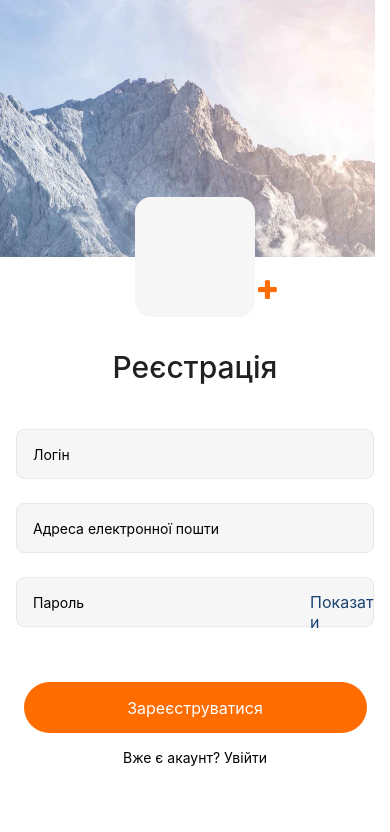
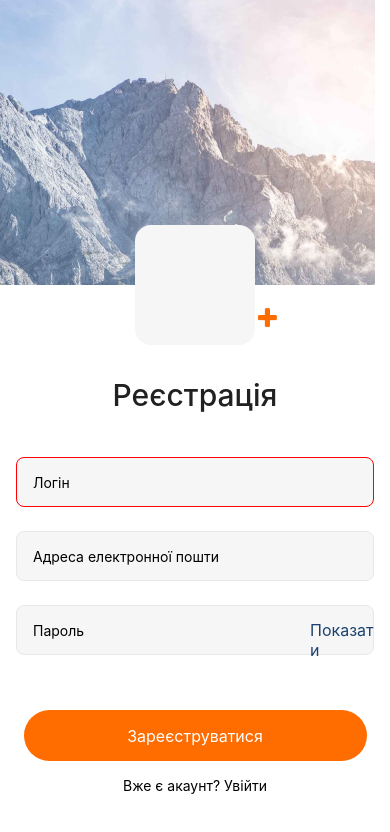
Before and after one commit to Stas-0k/AwesomeProject-react_native, a React Native app: screen / in a window 390 px wide. Shown: the top 832 px of the page. Built offline with nearby package versions, Linux system fonts and the light colour scheme.

Commit message:
commit
commit

```diff
--- a/App.js
+++ b/App.js
@@ -6,27 +6,46 @@ import {
   Text,
   TextInput,
   View,
-  YellowBox,
+  KeyboardAvoidingView,
+  Platform,
+  TouchableWithoutFeedback,
+  Keyboard,
 } from "react-native";
-import React from "react";
-import Icon from 'react-native-vector-icons/FontAwesome';
-
-
+import React, { useState } from "react";
+import Icon from "react-native-vector-icons/FontAwesome";
 
 export default function App() {
+  const [value, setValue] = useState("");
+  const [focus, setFocus] = useState(true)
+  const inputHandler = (text) => setValue(text);
 
+  const handleFocus = () => setFocus( true)
+
+ const handleBlur = () => setFocus( false)
 
   return (
-    <View style={styles.container}>
+    <TouchableWithoutFeedback onPress={Keyboard.dismiss}>
+      <View style={styles.container} >
         <ImageBackground
           source={require("./PhotoBG.png")}
           resizeMode="cover"
           style={styles.image}
         >
-        <View style={styles.regContainer}>
+          <KeyboardAvoidingView style={styles.regContainer} behavior={Platform.OS == "ios" ? "padding" : "height"}>
             <View style={styles.photoCont}></View>
             <Text style={styles.header}>Реєстрація</Text>
-          <TextInput style={styles.input} placeholder="Логін" />
+
+            <TextInput
+              style={[styles.input, {
+                borderColor: focus ? 'red' : 'black',
+              }]}
+              placeholder="Логін"
+              value={value}
+              onChangeText={inputHandler}
+              onFocus={handleFocus}
+              onBlur={handleBlur}
+            />
+
             <TextInput
               style={styles.input}
               placeholder="Адреса електронної пошти"
@@ -38,12 +57,18 @@ export default function App() {
             <Pressable style={styles.button}>
               <Text style={styles.textBttn}>Зареєструватися</Text>
             </Pressable>
-          <Icon style={styles.icon} name="plus" size={24} color="rgba(255, 108, 0, 1)" />
+            <Icon
+              style={styles.icon}
+              name="plus"
+              size={24}
+              color="rgba(255, 108, 0, 1)"
+            />
 
             <Text style={styles.underText}>Вже є акаунт? Увійти</Text>
-        </View>
+          </KeyboardAvoidingView>
         </ImageBackground>
       </View>
+    </TouchableWithoutFeedback>
   );
 }
 
@@ -70,7 +95,6 @@ const styles = StyleSheet.create({
     paddingLeft: 16,
     paddingRight: 16,
     width: "100%",
-
   },
 
   regContainer: {
@@ -79,7 +103,8 @@ const styles = StyleSheet.create({
     paddingRight: 16,
     paddingLeft: 16,
     marginTop: "auto",
-    position:'relative',
+    position: "relative",
+    justifyContent: "flex-end",
   },
 
   button: {
@@ -112,7 +137,7 @@ const styles = StyleSheet.create({
     color: "rgba(33, 33, 33, 1)",
   },
   underText: {
-    marginBottom: 78,
+    marginBottom: 50,
   },
 
   showBttn: {
@@ -120,7 +145,7 @@ const styles = StyleSheet.create({
     width: 72,
     position: "absolute",
     top: 335,
-    left:310,
+    left: 310,
   },
 
   textBttnShow: {
@@ -130,14 +155,14 @@ const styles = StyleSheet.create({
   photoCont: {
     width: 120,
     height: 120,
-    backgroundColor: 'rgba(246, 246, 246, 1)',
+    backgroundColor: "rgba(246, 246, 246, 1)",
     borderRadius: 16,
-    position: 'absolute',
-    top:-60,
+    position: "absolute",
+    top: -60,
   },
-  icon:{
-    position: 'absolute',
+  icon: {
+    position: "absolute",
     top: 21,
-    left:258,
-  }
+    left: 258,
+  },
 });
```
Lines whose indentation alone changed are shown as unchanged.
